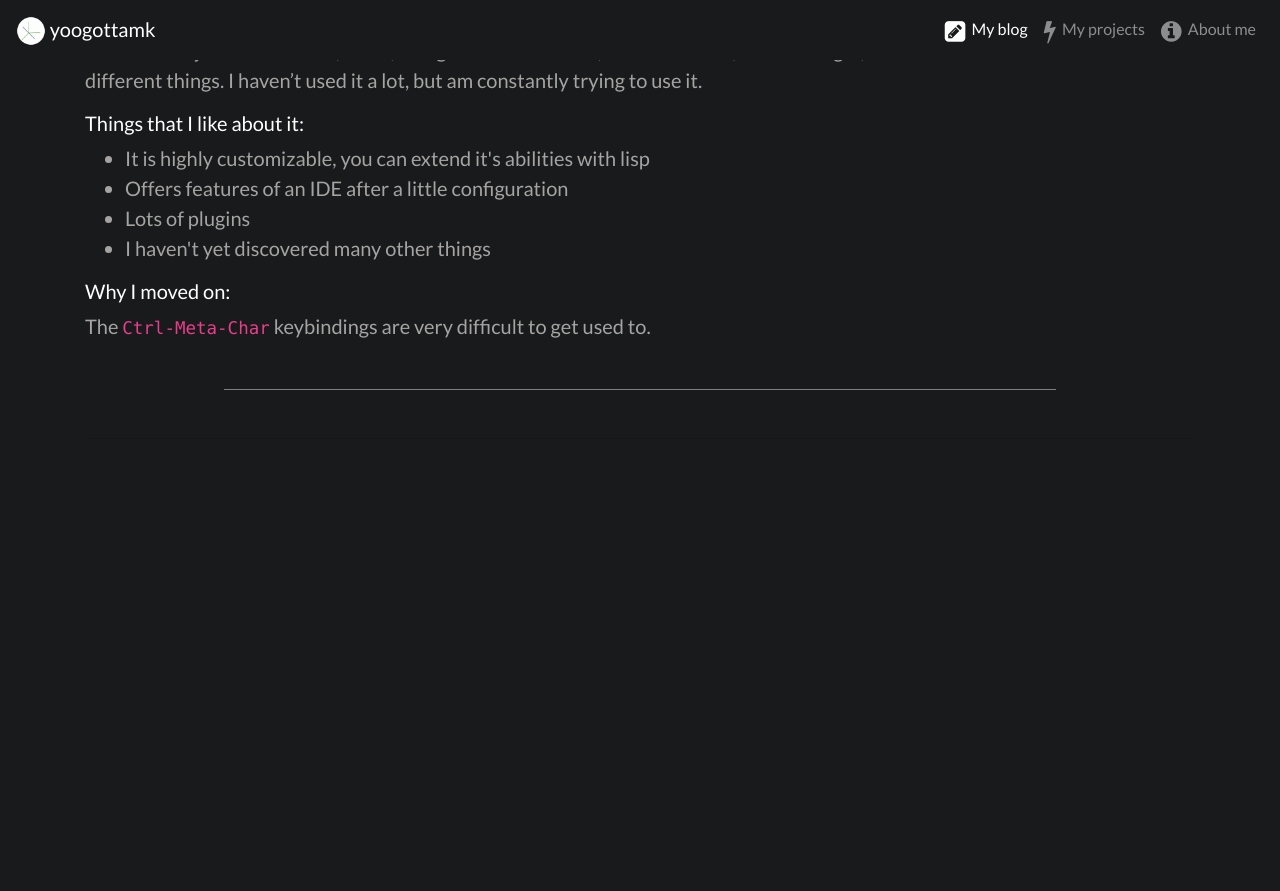
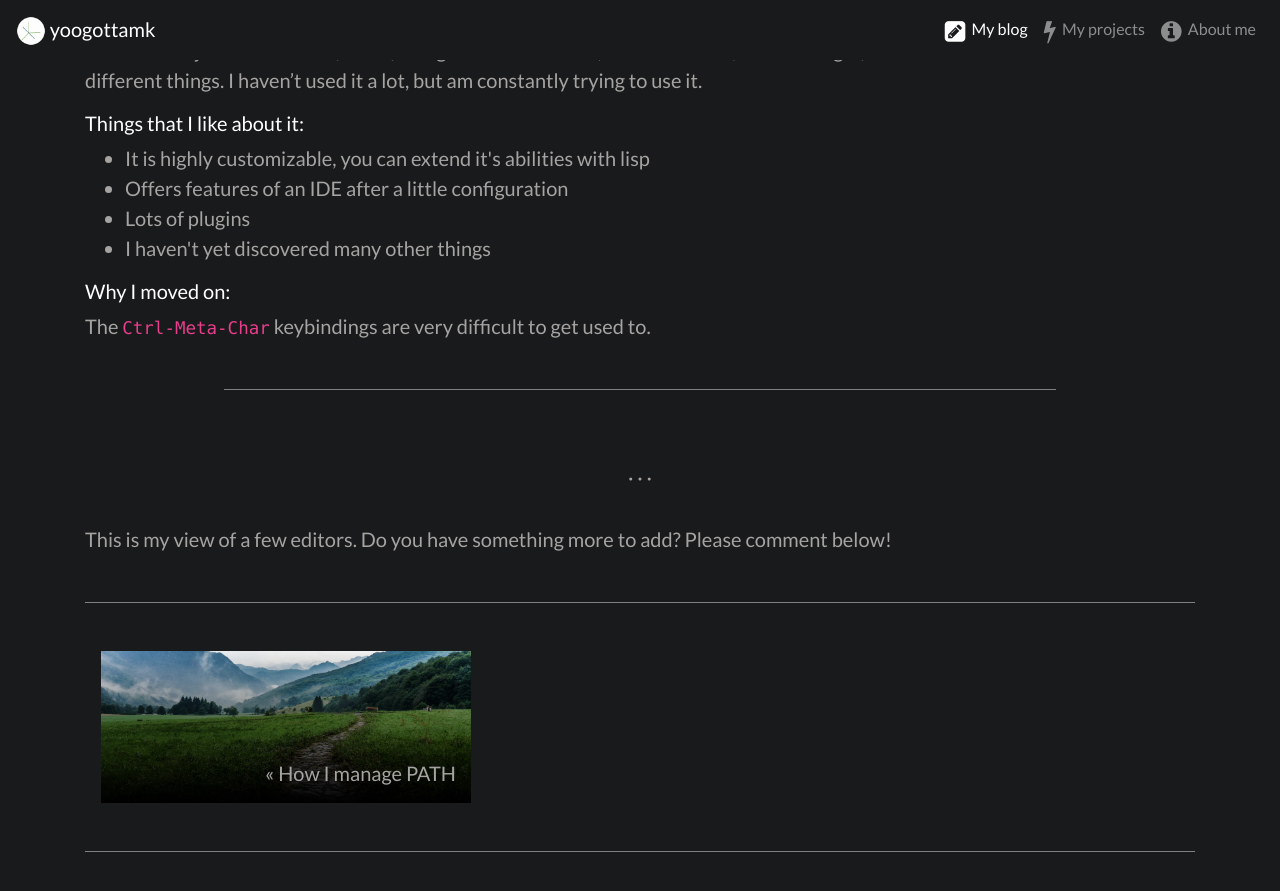
Before and after one commit to yoogottamk/yoogottamk.github.io, a Jekyll site: the page built from _posts/2019-12-11-text-editors.md, in a window 1280 px wide and 900 px high, scrolled down 3829 px. Shown: the top 891 px of the window. Built offline with Jekyll 4.4.1, drawn with Linux system fonts in a browser that asks for light colours; comment, search, counter and statistics services are not loaded; before the commit the page ends 4332 px from its top, so only the background shows below that.

Commit message:
Added next/prev post

```diff
--- a/_layouts/post.html
+++ b/_layouts/post.html
@@ -16,7 +16,25 @@ layout: page
 <div class="container" id="post-body">
   {{ content }}
 
-  <hr class="w-100 py-4">
+  <div class="suggested row">
+    {% if page.previous.url %}
+    <div class="col-md-4 col-sm-12"
+      style="background-image: linear-gradient(rgba(0, 0, 0, 0), rgba(0, 0, 0, 1)), url('{{ site.baseurl }}/assets/images/{{ page.previous.blogImage }}')">
+      <a class="prev stretched-link" href="{{page.previous.url}}"></a>
+      <span class="post-title">&laquo; {{ page.previous.blogTitle }}</span>
+    </div>
+    {% else %}
+      <div class="col-md-offset-4"></div>
+    {% endif %}
+
+    {% if page.next.url %}
+    <div class="col-md-4 col-sm-12"
+      style="background-image: linear-gradient(rgba(0, 0, 0, 0), rgba(0, 0, 0, 1)), url('{{ site.baseurl }}/assets/images/{{ page.next.blogImage }}')">
+      <a class="prev stretched-link" href="{{ page.next.url }}"></a>
+      <span class="post-title">{{ page.next.blogTitle }} &raquo;</span>
+    </div>
+    {% endif %}
+  </div>
 
   {% include disqus.html %}
 </div>
--- a/_posts/2019-12-11-text-editors.md
+++ b/_posts/2019-12-11-text-editors.md
@@ -46,3 +46,7 @@ Before settling on vim, I used Notepad++, Atom, Sublime Text and VS Code as my p
 
   <hr class="w-75 my-5" style="background-color: gray; height: 1px; border: 0;">
 {% endfor %}
+
+{% include post-heading.html %}
+
+This is my view of a few editors. Do you have something more to add? Please comment below!
--- a/css/post.css
+++ b/css/post.css
@@ -49,3 +49,39 @@ h1.section-header {
 pre.highlight {
     padding: 15px;
 }
+
+.suggested {
+    display: flex;
+    flex-direction: row;
+    justify-content: space-between;
+
+    border-top: 1px solid gray;
+    border-bottom: 1px solid gray;
+
+    height: 250px;
+
+    padding: 2rem 0;
+    margin: 3rem auto;
+}
+
+.suggested div {
+    position: relative;
+
+    margin: 1rem;
+
+    background-position: center;
+    background-repeat: no-repeat;
+    background-size: cover;
+
+    transition: 0.3s ease-in;
+}
+
+.suggested div:hover {
+    transform: scale(1.05);
+}
+
+.suggested div span {
+    position: absolute;
+    bottom: 15px;
+    right: 15px;
+}
```
